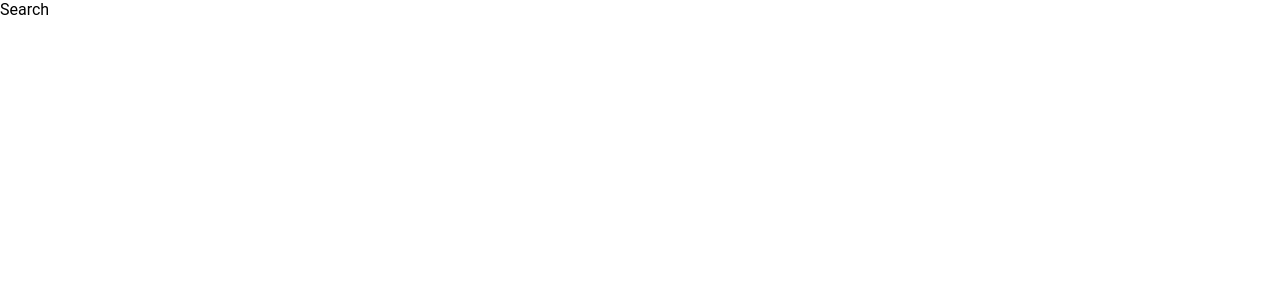
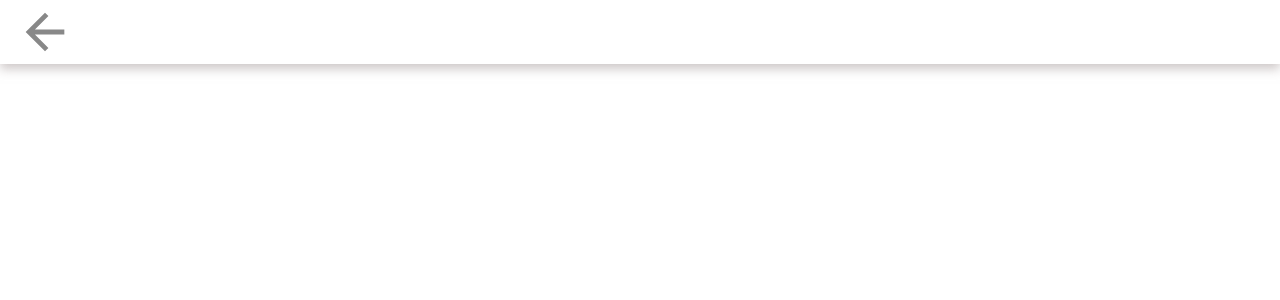
Before and after one commit to Nyctophilus/MyReads-React, a React (Create React App) app: page /search in a window 1280 px wide. Shown: the top 300 px of the page. Built offline with nearby package versions, Linux system fonts and the light colour scheme.

Commit message:
add: Architected the search page
- api call is the remaining bit

```diff
--- /dev/null
+++ b/src/components/SearchBar/SearchBar.js
@@ -0,0 +1,33 @@
+import React from "react";
+import { useState } from "react";
+import { Link } from "react-router-dom";
+import { search } from "../../api/BooksAPI";
+import Button from "../UI/Button/Button";
+import classes from "./SearchBar.module.css";
+
+const SearchBar = ({ getSearchResults }) => {
+  const [query, setQuery] = useState("");
+
+  const searchHandler = (e) => {
+    setQuery(e.target.value);
+
+    getSearchResults(query);
+  };
+  const clearInputHandler = () => setQuery("");
+
+  return (
+    <div className={classes.SearchBar}>
+      <Link to="/">
+        <Button svg={"back"} />
+      </Link>
+      <input
+        type="text"
+        value={query}
+        onChange={searchHandler}
+        onBlur={clearInputHandler}
+      />
+    </div>
+  );
+};
+
+export default SearchBar;
--- /dev/null
+++ b/src/components/SearchBar/SearchBar.module.css
@@ -0,0 +1,18 @@
+.SearchBar {
+  position: fixed;
+  width: 100%;
+  top: 0;
+  display: flex;
+  align-items: center;
+  column-gap: 1.5rem;
+  box-shadow: 0 5px 10px #aba2a296;
+}
+
+.SearchBar input {
+  width: 100%;
+  font-size: 2.5rem;
+  padding: 0.6rem 1.2rem;
+  outline: none;
+  border: none;
+  caret-color: #c484ff;
+}
--- a/src/components/Shelf/Shelf.js
+++ b/src/components/Shelf/Shelf.js
@@ -4,15 +4,18 @@ import Book from "../Book/Book";
 import classes from "./Shelf.module.css";
 
 const Shelf = ({ heading, books }) => {
+  console.log(books);
   return (
     <section className={classes.section}>
-      <Title>{heading}</Title>
+      {heading && <Title>{heading}</Title>}
 
-      <div className={classes.books}>
-        {books.map((b) => (
-          <Book key={b.id} {...b} />
-        ))}
-      </div>
+      {books && (
+        <div className={classes.books}>
+          {books.map((b) => (
+            <Book key={b.id} {...b} />
+          ))}
+        </div>
+      )}
     </section>
   );
 };
--- a/src/components/UI/Button/Button.module.css
+++ b/src/components/UI/Button/Button.module.css
@@ -39,3 +39,16 @@
     opacity: 1;
   }
 }
+
+.back {
+  background-color: transparent;
+  width: 70px;
+  transform: translateX(10px);
+  transition: filter 300ms ease-out,
+    transform 300ms ease-out;
+}
+
+.back:hover {
+  transform: translateX(0);
+  filter: drop-shadow(0 0 3px #aa69e78d);
+}
--- a/src/hooks/books-context.js
+++ b/src/hooks/books-context.js
@@ -7,7 +7,7 @@ const BooksContext = createContext();
 export const DdContextProvider = ({ children }) => {
   const [allBooks, setAllBooks] = useState([]);
 
-  const fetchAllBooks = useCallback(
+  const fetchAllBooksCategorized = useCallback(
     () =>
       getAll().then((fetchedBooks) =>
         setAllBooks([
@@ -74,7 +74,11 @@ export const DdContextProvider = ({ children }) => {
 
   return (
     <BooksContext.Provider
-      value={{ allBooks, fetchAllBooks, updateShelves }}
+      value={{
+        allBooks,
+        fetchAllBooksCategorized,
+        updateShelves,
+      }}
     >
       {children}
     </BooksContext.Provider>
--- a/src/index.css
+++ b/src/index.css
@@ -17,3 +17,22 @@ body {
   width: 90vw;
   margin-inline: auto;
 }
+
+::selection {
+  background-color: #b567fd;
+  color: white;
+}
+
+::-webkit-scrollbar {
+  width: 8px;
+}
+::-webkit-scrollbar-track {
+  background: #b467fd2d;
+}
+::-webkit-scrollbar-thumb {
+  background: #b567fd;
+  border-radius: 12px;
+}
+::-webkit-scrollbar-thumb:hover {
+  background: #8500ff;
+}
--- a/src/pages/Search.js
+++ b/src/pages/Search.js
@@ -1,7 +1,24 @@
 import React from "react";
+import { useState } from "react";
+import { search } from "../api/BooksAPI";
+import SearchBar from "../components/SearchBar/SearchBar";
+import Shelf from "../components/Shelf/Shelf";
 
 const Search = () => {
-  return <div>Search</div>;
+  const [searchBooks, setSearchBooks] = useState([]);
+
+  const getSearchResults = (query) =>
+    search(query, 20).then((res) => {
+      if (res) setSearchBooks(res);
+    });
+
+  return (
+    <>
+      <SearchBar {...{ getSearchResults }} />
+
+      <Shelf {...{ books: searchBooks }} />
+    </>
+  );
 };
 
 export default Search;
```
